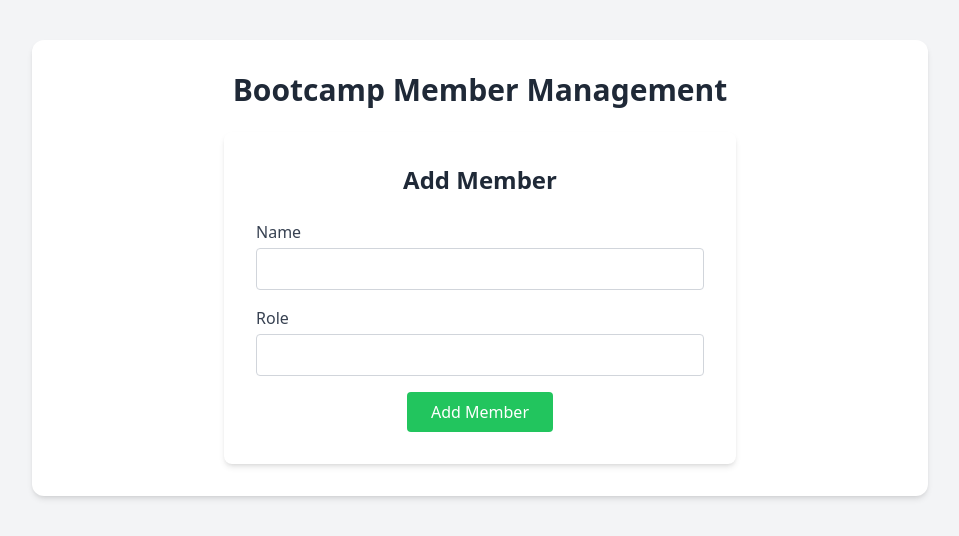
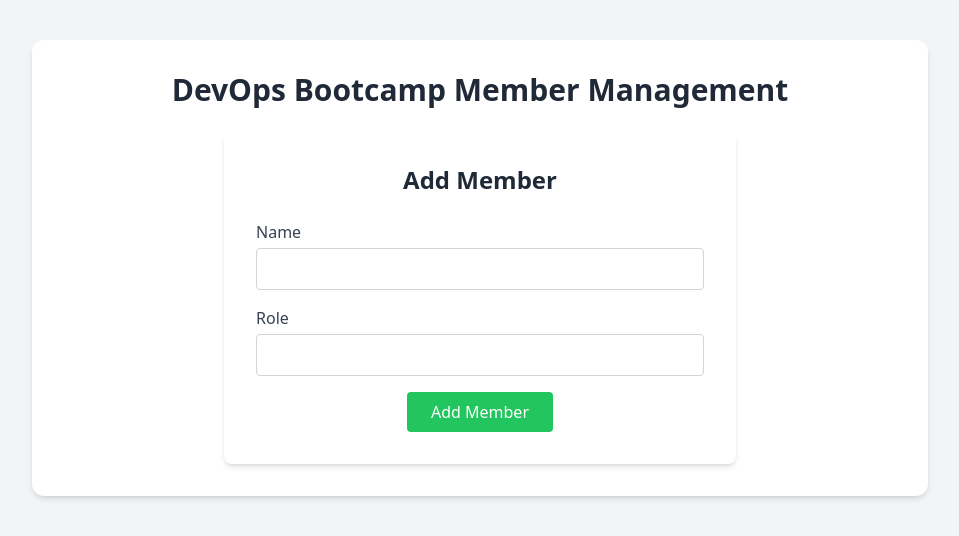
Before and after one commit to amitgiri-13/cicd-docker-ec2, a FastAPI app: page /add in a window 1280 px wide. Shown: the top 536 px of the page, without its empty margins (160-1119 px from the left). Run offline with FastAPI, Linux system fonts and the light colour scheme; some libraries are stand-ins or nearby versions.

Commit message:
updated app

```diff
--- a/app/templates/base.html
+++ b/app/templates/base.html
@@ -7,7 +7,7 @@
 </head>
 <body class="bg-gray-100 font-sans p-10">
     <div class="max-w-4xl mx-auto bg-white rounded-xl shadow-md p-8">
-        <h1 class="text-3xl font-bold text-gray-800 mb-6 text-center">Bootcamp Member Management</h1>
+        <h1 class="text-3xl font-bold text-gray-800 mb-6 text-center">DevOps Bootcamp Member Management</h1>
 
         {% block content %}{% endblock %}
     </div>
```
Also changed, not shown: .github/workflows/deploy.yaml.
